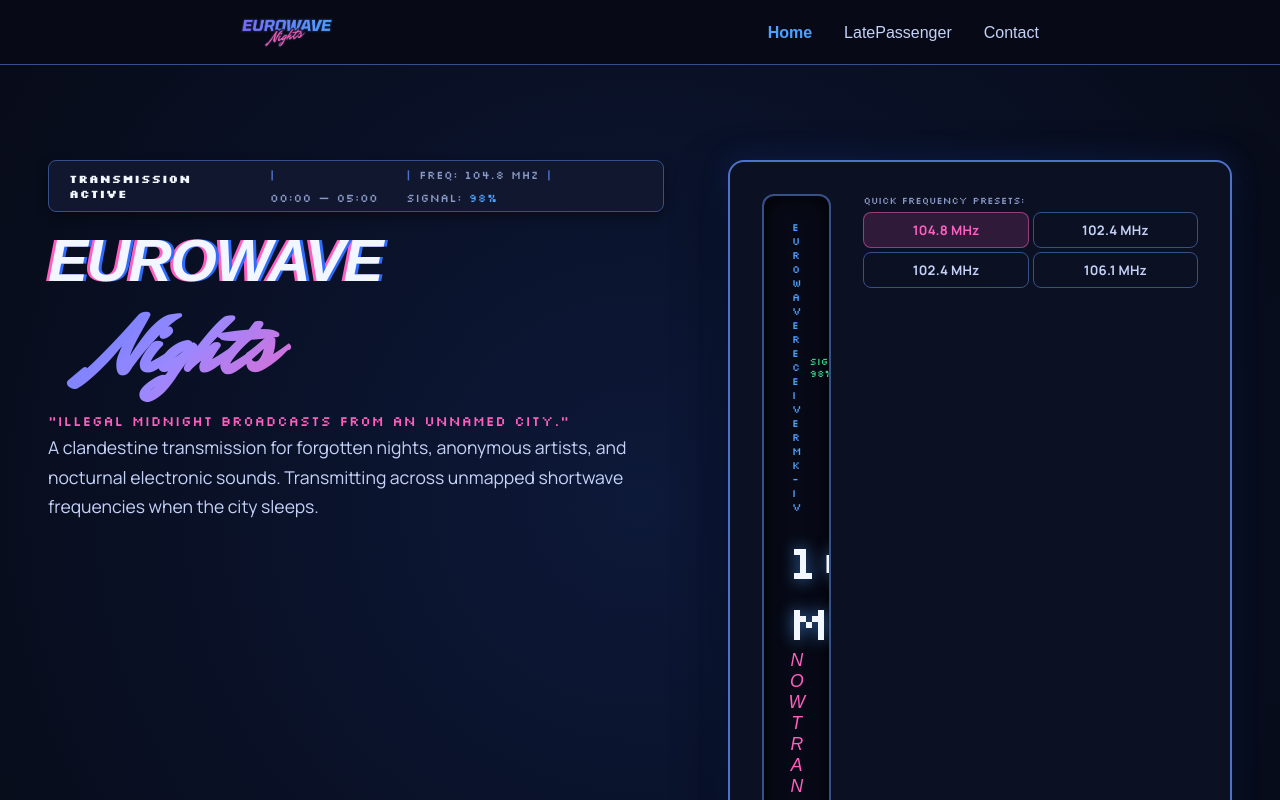
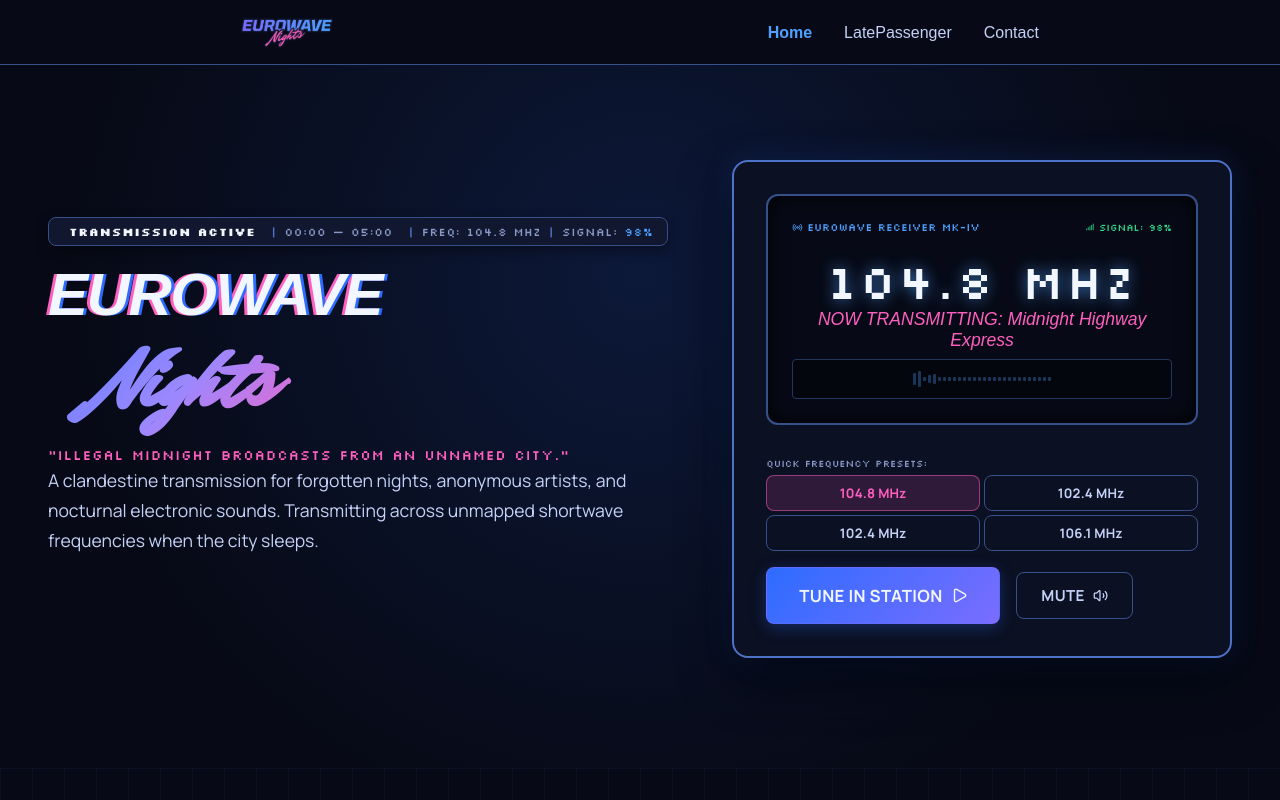
Before and after one commit to CodeInTheIzzyverse/EuroWaveNights, a React (Vite) app: page / in a window 1280 px wide. Shown: the top 800 px of the page. Built offline with nearby package versions, Linux system fonts and the light colour scheme; the HTML template or start-up script is replaced by a standard one; a web font is replaced by a local one.

Commit message:
Fixed Responsive

```diff
--- a/src/components/UI/TransmissionStatus/TransmissionStatus.scss
+++ b/src/components/UI/TransmissionStatus/TransmissionStatus.scss
@@ -16,12 +16,13 @@
 	max-width: 100%;
 	box-sizing: border-box;
 
-	@media (min-width: 520px) {
+	@media (min-width: 640px) {
 		flex-direction: row;
 		align-items: center;
 		gap: $space-md;
 		padding: 6px 14px;
 		font-size: 0.72rem;
+		width: fit-content;
 	}
 
 	&.statusCompact {
@@ -37,23 +38,21 @@
 		align-items: center;
 		gap: 6px;
 		color: $color-success;
+		flex-shrink: 0;
 	}
 
 	.status__label {
 		color: $color-text;
 		font-weight: 700;
+		white-space: nowrap;
 	}
 
 	.status__meta {
 		display: flex;
 		align-items: center;
-		flex-wrap: wrap;
-		gap: $space-xs;
+		gap: $space-sm;
 		color: $color-text-tertiary;
-
-		@media (min-width: 520px) {
-			gap: $space-sm;
-		}
+		white-space: nowrap;
 
 		@media (max-width: 640px) {
 			&.hide__mobile {
--- a/src/pages/Home/Home.scss
+++ b/src/pages/Home/Home.scss
@@ -22,11 +22,19 @@
 			display: grid;
 			grid-template-columns: 1fr;
 			gap: $space-3xl;
+			align-items: center;
 
 			@include respond-to("desktop-sm") {
-				grid-template-columns: 1.1fr 0.9fr;
+				grid-template-columns: 1fr 1fr;
 			}
 		}
+
+		.shortwaveRadio {
+			@include respond-to("desktop-sm") {
+				grid-template-columns: 1fr;
+			}
+		}
+
 
 		&__content {
 			.transmissionStatus {
```
